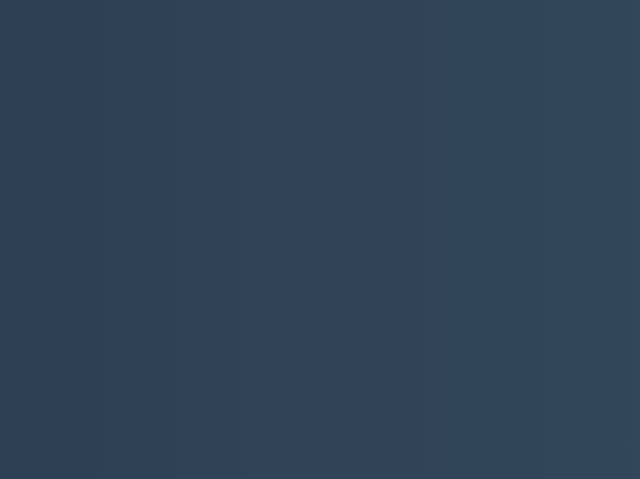
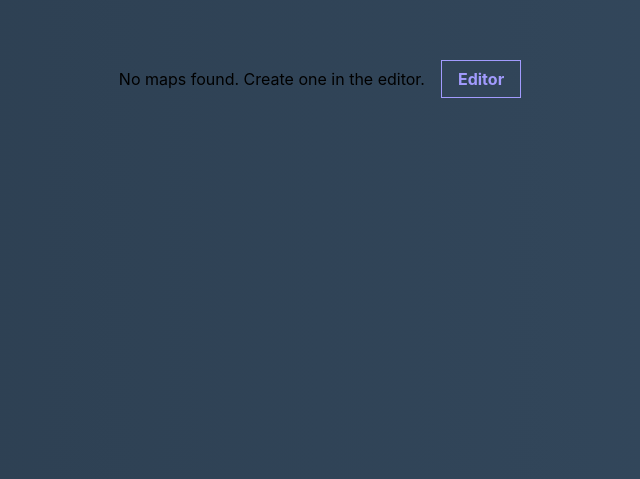
Before and after one commit to Mauzerov/sukonan, a React (Create React App) app: page /#/own in a window 1280 px wide. Shown: the part 321-800 px from the top of the page, without its empty margins (320-960 px from the left). Built offline with nearby package versions, Linux system fonts and the light colour scheme.

Commit message:
display information about lack of own maps

```diff
--- a/src/component/MapPicker.tsx
+++ b/src/component/MapPicker.tsx
@@ -2,21 +2,32 @@ import {MapGrid} from "./MapGrid";
 import {filterBoxesAndTargets, filterPorters} from "../util/GameUtil";
 import React from "react";
 import "../styles/Game.scss"
+import "../styles/MapPicker.scss"
+import {Link} from "react-router-dom";
 
 export function MapPicker(
     props: {
         onMapSelect?: (map: number) => void
     }
 ) {
+    const maps = JSON.parse(localStorage.getItem('sukonan-maps') || '[]')
     return (
-        <div style={{
+        <>
+            {!maps.length && <div
+                className="map-picker__no-maps">
+                No maps found. Create one in the editor.
+                <Link to="/editor" className="button">Editor</Link>
+            </div>}
+            {maps && <div
+                className={"map-picker"}
+                style={{
                 display: 'grid',
                 width: "100%",
-            gridTemplateColumns: `repeat(5, auto)`,
                 gap: "1rem",
+                "--own-map-count": maps.length,
                 // aspectRatio: "1 / 1",
             } as React.CSSProperties}>
-            {JSON.parse(localStorage.getItem('sukonan-maps') || '[]').map((map: string[], i: number) => {
+                {maps && maps.map((map: string[], i: number) => {
                     const gridSize = {
                         x: map[0].length,
                         y: map.length,
@@ -42,6 +53,7 @@ export function MapPicker(
                                 gridSize={gridSize}/>
                         </div>)
                 })}
-        </div>
+            </div>}
+        </>
     )
 }
--- /dev/null
+++ b/src/styles/MapPicker.scss
@@ -0,0 +1,21 @@
+@use 'MainMenu' as *;
+
+.map-picker {
+  grid-template-columns: repeat(min(5, var(--own-map-count)), auto);
+
+  @media screen and (max-width: 700px) {
+    grid-template-columns: repeat(min(3, var(--own-map-count)), auto);
+  }
+
+  @media screen and (max-width: 400px) {
+    grid-template-columns: repeat(min(2, var(--own-map-count)), auto);
+  }
+
+  &__no-maps .button {
+    @include button-outline(#a29bfe, #6c5ce7);
+
+    padding-inline: 1em;
+    text-decoration: none;
+    margin-inline-start: 1em;
+  }
+}
```
Lines whose indentation alone changed are shown as unchanged.
